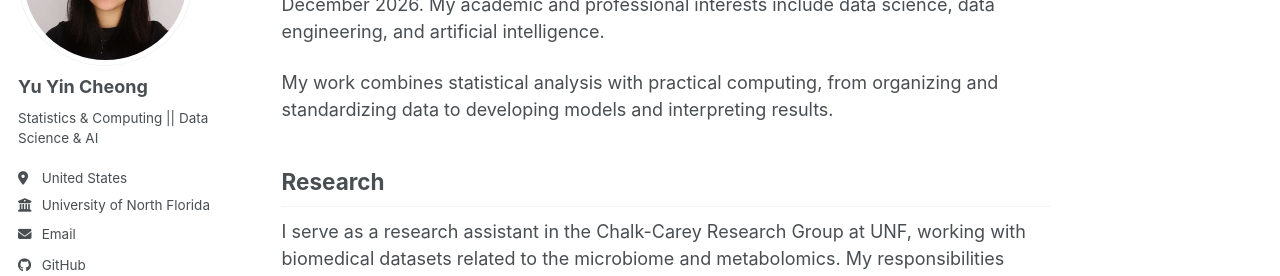
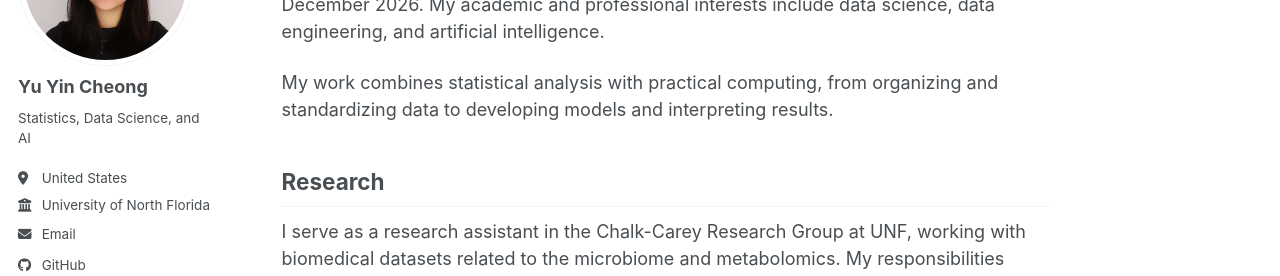
Before and after one commit to YuYinCheong/yuyincheong.github.io, a Jekyll site: the page built from _pages/about.md, in a window 1280 px wide. Shown: the part 206-482 px from the top of the page. Built offline with Jekyll 4.4.1, drawn with Linux system fonts in a browser that asks for light colours; a script bundle is joined from its source files by our own code; a style sheet for code colours, icons or effects is not loaded.

Commit message:
Update _config.yml

```diff
--- a/_config.yml
+++ b/_config.yml
@@ -26,7 +26,7 @@ author:
   avatar           : "profile.png"
   name             : "Yu Yin Cheong"
   pronouns         : # example: "she/her"
-  bio              : "Statistics & Computing || Data Science & AI"
+  bio              : "Statistics, Data Science, and AI"
   location         : "United States"
   employer         : "University of North Florida"
   uri              : # URL
```
